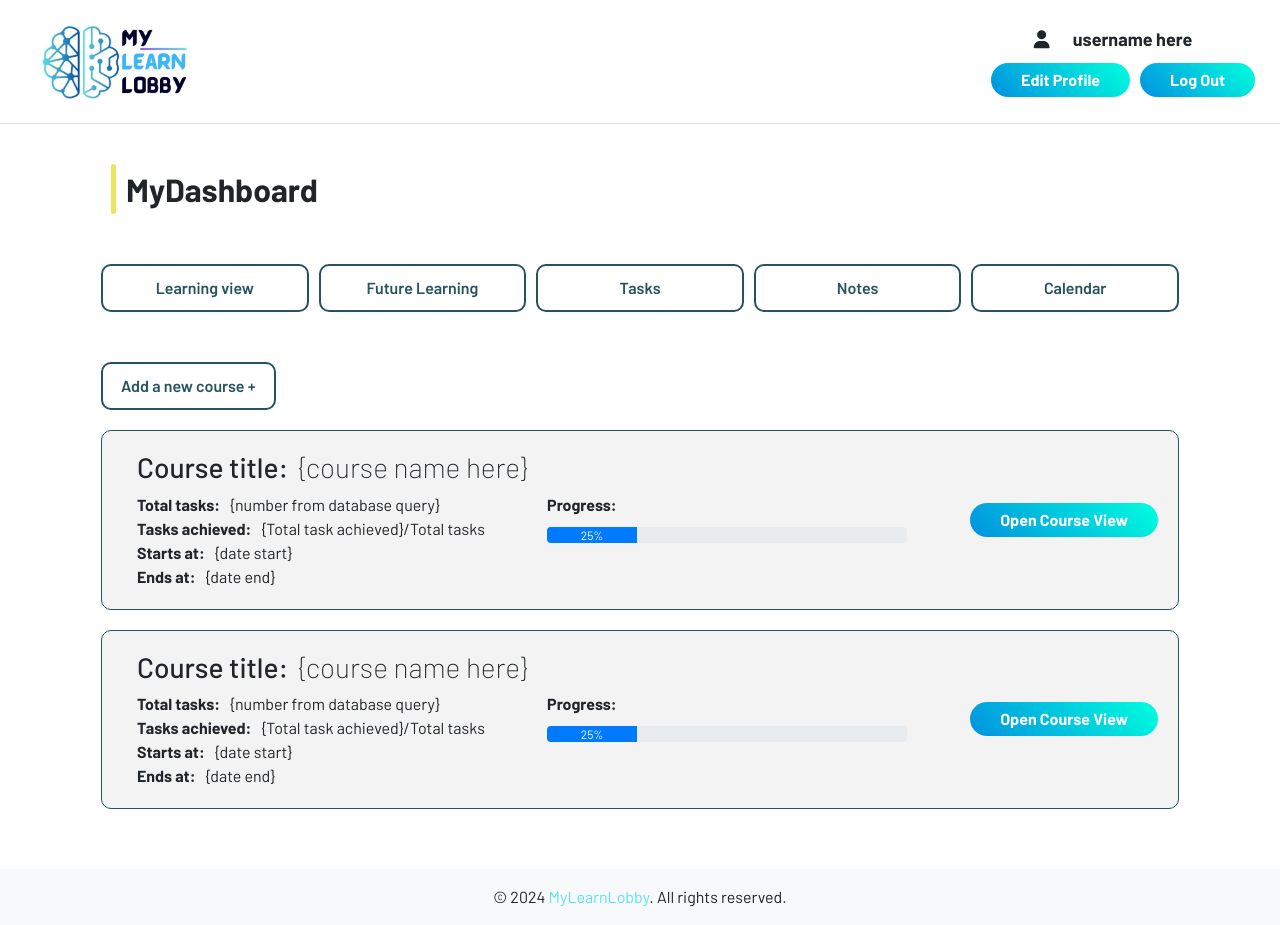
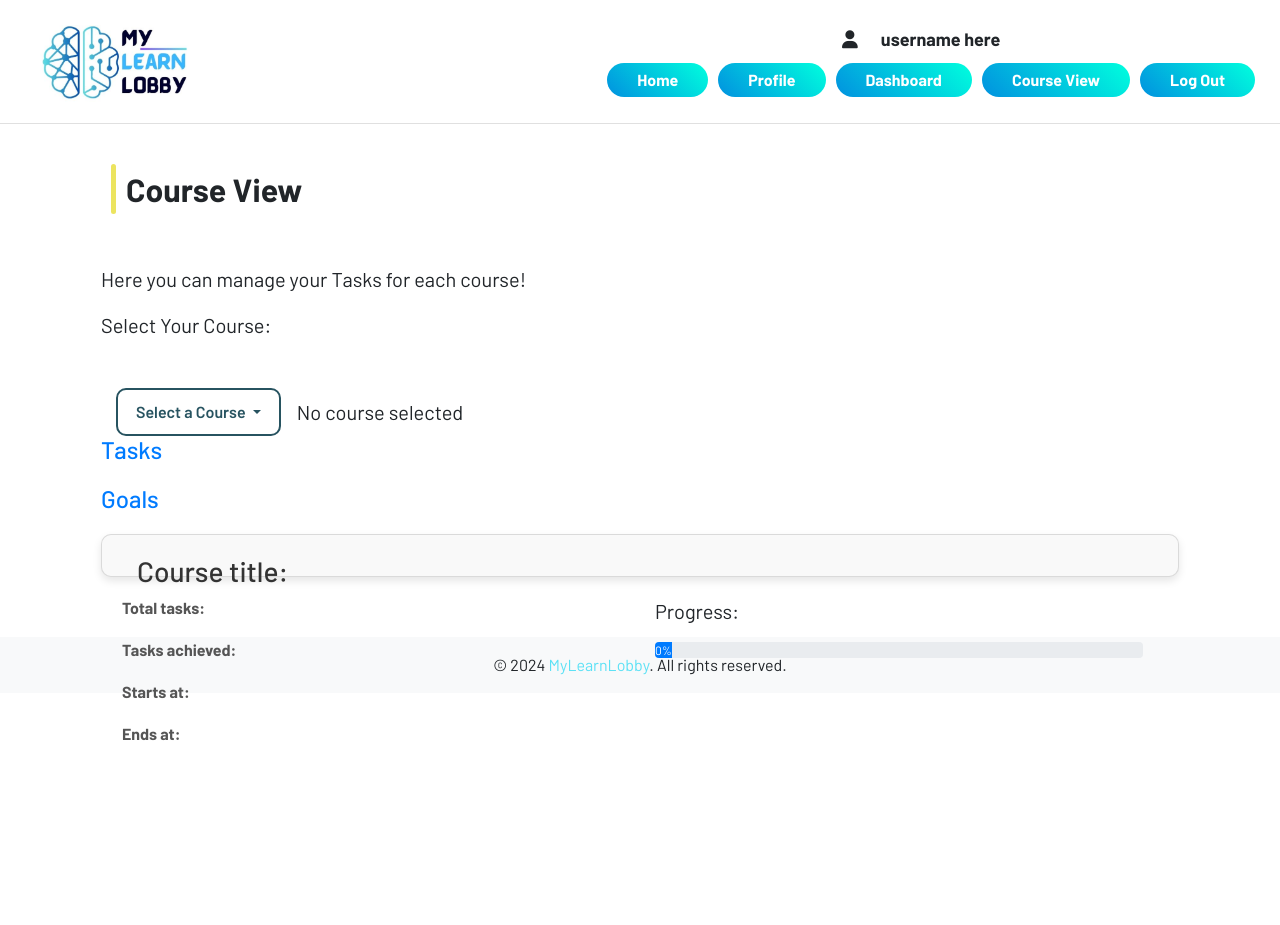
Before and after one commit to devmike93/MyLearnLobby, a Python web app: template flask_web_app/templates/courseview.html in a window 1280 px wide. After the commit the page ends 741 px from the top, so only its background shows below. Run offline with Jinja, Linux system fonts and the light colour scheme; the template is opened without the code that fills it, so the values that code supplies are empty; some libraries are stand-ins or nearby versions.

Commit message:
course view with tasks

```diff
--- a/flask_web_app/static/scripts/courseView.js
+++ b/flask_web_app/static/scripts/courseView.js
@@ -0,0 +1,146 @@
+document.addEventListener("DOMContentLoaded", function() {
+    const courseDropdown = document.getElementById("course-dropdown");
+    const dropdownMenu = document.getElementById("dropdown-menu");
+    const selectedCourseElement = document.getElementById("selected-course");
+    const tasksList = document.getElementById("tasks-list");
+    const goalsList = document.getElementById("goals-list");
+
+    // Function to fetch course list from server
+    function fetchCourseList() {
+        return new Promise((resolve) => {
+            const data = ["Course 1", "Course 2", "Course 3"];
+            setTimeout(() => resolve(data), 500);
+        });
+    }
+
+    // Function to fetch course data from server (dummy implementation)
+    function fetchCourseData(courseName) {
+        return new Promise((resolve) => {
+            const data = {
+                "Course 1": {
+                    title: "Course 1",
+                    totalTasks: 10,
+                    tasksAchieved: 2,
+                    startsAt: "2023-01-01",
+                    endsAt: "2023-12-31",
+                    progress: 20,
+                    tasks: ["Task 1.1", "Task 1.2", "Task 1.3"],
+                    goals: ["Goal 1.1", "Goal 1.2"]
+                },
+                "Course 2": {
+                    title: "Course 2",
+                    totalTasks: 8,
+                    tasksAchieved: 4,
+                    startsAt: "2023-02-01",
+                    endsAt: "2023-11-30",
+                    progress: 50,
+                    tasks: ["Task 2.1", "Task 2.2"],
+                    goals: ["Goal 2.1", "Goal 2.2"]
+                },
+                "Course 3": {
+                    title: "Course 3",
+                    totalTasks: 5,
+                    tasksAchieved: 5,
+                    startsAt: "2023-03-01",
+                    endsAt: "2023-09-30",
+                    progress: 100,
+                    tasks: [],
+                    goals: ["Goal 3.1"]
+                }
+            };
+            setTimeout(() => resolve(data[courseName]), 500);
+        });
+    }
+
+    // Function to update the dropdown menu
+    function updateDropdownMenu(courses) {
+        let dropdownHTML = '';
+        courses.forEach(course => {
+            dropdownHTML += `<a class="dropdown-item" href="#" data-value="${course}">${course}</a>`;
+        });
+        dropdownMenu.innerHTML = dropdownHTML;
+    }
+
+    // Event delegation for dropdown items
+    dropdownMenu.addEventListener("click", function(event) {
+        if (event.target.classList.contains("dropdown-item")) {
+            event.preventDefault();
+
+            const selectedValue = event.target.getAttribute("data-value");
+            courseDropdown.innerText = selectedValue;
+
+            localStorage.setItem("selectedCourse", selectedValue);
+            selectedCourseElement.innerText = "Selected Course: " + selectedValue;
+
+            fetchCourseData(selectedValue)
+                .then(courseData => {
+                    updateCourseCard(courseData);
+                    updateTasksList(courseData.tasks);
+                    updateGoalsList(courseData.goals);
+                })
+                .catch(error => {
+                    console.error("Error fetching course data:", error);
+                });
+        }
+    });
+
+    // Function to update the course card
+    function updateCourseCard(courseData) {
+        document.getElementById("courseName").innerText = courseData.title;
+        document.getElementById("totalTasks").innerText = courseData.totalTasks;
+        document.getElementById("tasksAchieved").innerText = `${courseData.tasksAchieved}/${courseData.totalTasks}`;
+        document.getElementById("startsAt").innerText = courseData.startsAt;
+        document.getElementById("endsAt").innerText = courseData.endsAt;
+
+        const progressBar = document.getElementById("progressBar");
+        progressBar.style.width = `${courseData.progress}%`;
+        progressBar.setAttribute("aria-valuenow", courseData.progress);
+        progressBar.innerText = `${courseData.progress}%`;
+    }
+
+    // Function to update the tasks list
+    function updateTasksList(tasks) {
+        tasksList.innerHTML = ''; // Clear existing tasks
+        tasks.forEach(task => {
+            const taskItem = document.createElement("li");
+            taskItem.innerHTML = `<input type="checkbox"> ${task}`;
+            tasksList.appendChild(taskItem);
+        });
+    }
+
+    // Function to update the goals list
+    function updateGoalsList(goals) {
+        goalsList.innerHTML = ''; // Clear existing goals
+        goals.forEach(goal => {
+            const goalItem = document.createElement("li");
+            goalItem.innerHTML = `<input type="checkbox"> ${goal}`;
+            goalsList.appendChild(goalItem);
+        });
+    }
+
+    // Load the course list from server on page load
+    fetchCourseList()
+        .then(courses => {
+            updateDropdownMenu(courses);
+
+            const selectedCourse = localStorage.getItem("selectedCourse");
+            if (selectedCourse && courses.includes(selectedCourse)) {
+                courseDropdown.innerText = selectedCourse;
+                selectedCourseElement.innerText = "Selected Course: " + selectedCourse;
+                fetchCourseData(selectedCourse)
+                    .then(courseData => {
+                        updateCourseCard(courseData);
+                        updateTasksList(courseData.tasks);
+                        updateGoalsList(courseData.goals);
+                    })
+                    .catch(error => {
+                        console.error("Error fetching course data:", error);
+                    });
+            } else {
+                selectedCourseElement.innerText = "No course selected";
+            }
+        })
+        .catch(error => {
+            console.error("Error fetching course list:", error);
+        });
+});
--- /dev/null
+++ b/flask_web_app/static/styles/courseView.css
@@ -0,0 +1,179 @@
+.left_section {
+    height: max-content;
+    display: flex;
+    align-items: center;
+  }
+
+  .left_section h2 {
+    height: min-content;
+    margin: 0;
+    font-weight: bolder;
+  }
+
+  .sub-header {
+    display: flex;
+    justify-content: space-between;
+    align-items: center;
+    margin-bottom: 50px;
+  }
+
+  /****************************END OF SHARED STYLES ************************/
+  .menu {
+    display: flex;
+    justify-content: space-between;
+    column-gap: 10px;
+    align-items: center;
+    margin-bottom: 20px;
+  }
+
+  .menu{
+  margin-bottom: 50px;
+  }
+
+  .menu .menu-button {
+    width: -webkit-fill-available;
+  }
+
+  .menu-button {
+    border: 2px solid #275360;
+    outline: none;
+    background: #fff;
+    color: #275360;
+    font-size: 1rem;
+    font-weight: 600;
+    padding: 10px 18px;
+    border-radius: 10px;
+    cursor: pointer;
+    transition: 0.15s ease;
+  }
+
+  .menu-button:hover {
+    border-color: #0191df;
+    color:  #0191df;
+    cursor: pointer;
+  }
+
+  .btn-get-started
+  {
+      height: fit-content;
+      width: max-content;
+  }
+
+  p {
+    font-size: 20px;
+  }
+
+
+.card {
+background-color: #f9f9f9;
+border-radius: 10px;
+padding: 20px;
+box-shadow: 0 4px 8px rgba(0, 0, 0, 0.1);
+margin-bottom: 20px;
+}
+.card h3 {
+color: #333;
+}
+.card .field {
+margin-bottom: 10px;
+}
+.card .field label {
+font-weight: bold;
+color: #555;
+}
+.card .field p {
+margin: 0;
+}
+.progress-bar {
+background-color: #007bff;
+}
+.list-section {
+margin-bottom: 20px;
+}
+.list-section h4 {
+color: #007bff;
+margin-bottom: 10px;
+}
+.list-section ul {
+list-style-type: none;
+padding: 0;
+}
+.list-section ul li {
+background-color: #e9ecef;
+margin-bottom: 5px;
+padding: 10px;
+border-radius: 5px;
+}
+
+  /* .course-card {
+    border: 1px solid #ddd;
+    border-radius: 5px;
+    padding: 20px;
+    margin-bottom: 20px;
+    background-color: #f8f9fa;
+  }
+  .progress {
+    height: 20px;
+  }
+  .tasks-list {
+    list-style: none;
+    padding: 0;
+  }
+  .tasks-list li {
+    padding: 10px;
+    border-bottom: 1px solid #ddd;
+  } */
+
+
+  /* .courses{
+      margin: 20px 0px;
+      padding: 0 0px;
+      display: flex;
+      flex-direction: column;
+      row-gap: 20px;
+  }
+  .course-details {
+    background-color: #f3f3f3;
+    border: 1px solid #275360;
+    border-radius: 10px;
+    max-width: -webkit-fill-available;
+    padding: 20px;
+    margin: 0 0px;
+    display: flex;
+    column-gap: 3em;
+    align-items: center;
+  }
+
+  .course-details h3 .course-title{
+  font-weight: 200;
+  margin-left: 10px;
+  }
+
+  .course-details .row .field{
+      display: flex;
+      align-items: center;
+      column-gap: 10px;
+      margin: 0 0px;
+  }
+
+  .course-details .field label{
+      margin: 0 0px;
+      font-weight: 700;
+  }
+
+
+  .course-details .field p {
+      font-size: 1rem;
+      margin: 0 0px;
+    }
+
+
+  .cours-progress {
+  margin-left: 20px;
+  }
+
+  .cours-progress p {
+      font-size: 1rem;
+      font-weight: 700;
+      margin: 0 0 10px 0px;
+  } */
--- a/flask_web_app/templates/courseview.html
+++ b/flask_web_app/templates/courseview.html
@@ -1,59 +1,27 @@
 <!DOCTYPE html>
 <html lang="en">
 <head>
-    <meta charset="UTF-8" />
-    <meta name="viewport" content="width=device-width, initial-scale=1.0" />
-    <title>MyDashboard</title>
-    <link
-      rel="stylesheet"
-      href="https://cdn.jsdelivr.net/npm/bootstrap@4.0.0/dist/css/bootstrap.min.css"
-      integrity="sha384-Gn5384xqQ1aoWXA+058RXPxPg6fy4IWvTNh0E263XmFcJlSAwiGgFAW/dAiS6JXm"
-      crossorigin="anonymous"
-    />
-    <script
-      src="https://code.jquery.com/jquery-3.2.1.slim.min.js"
-      integrity="sha384-KJ3o2DKtIkvYIK3UENzmM7KCkRr/rE9/Qpg6aAZGJwFDMVNA/GpGFF93hXpG5KkN"
-      crossorigin="anonymous"
-    ></script>
-    <script
-      src="https://cdn.jsdelivr.net/npm/popper.js@1.12.9/dist/umd/popper.min.js"
-      integrity="sha384-ApNbgh9B+Y1QKtv3Rn7W3mgPxhU9K/ScQsAP7hUibX39j7fakFPskvXusvfa0b4Q"
-      crossorigin="anonymous"
-    ></script>
-    <script
-      src="https://cdn.jsdelivr.net/npm/bootstrap@4.0.0/dist/js/bootstrap.min.js"
-      integrity="sha384-JZR6Spejh4U02d8jOt6vLEHfe/JQGiRRSQQxSfFWpi1MquVdAyjUar5+76PVCmYl"
-      crossorigin="anonymous"
-    ></script>
-    <link
-      rel="stylesheet"
-      href="https://cdnjs.cloudflare.com/ajax/libs/font-awesome/6.5.2/css/all.min.css"
-    />
-    <link
-      rel="stylesheet"
-      href="https://fonts.googleapis.com/css2?family=Material+Symbols+Rounded:opsz,wght,FILL,GRAD@48,400,0,0"
-    />
-    <link
-      href="https://fonts.googleapis.com/css2?family=Barlow:ital,wght@0,100;0,200;0,300;0,400;0,500;0,600;0,700;0,800;0,900;1,100;1,200;1,300;1,400;1,500;1,600;1,700;1,800;1,900&display=swap"
-      rel="stylesheet"
-    />
-    <link rel="stylesheet" href="../static/styles/dashboard.css" />
+  <meta charset="UTF-8">
+  <meta name="viewport" content="width=device-width, initial-scale=1.0">
+  <title>MyCourseView</title>
+  <link rel="stylesheet" href="https://cdn.jsdelivr.net/npm/bootstrap@4.0.0/dist/css/bootstrap.min.css" integrity="sha384-Gn5384xqQ1aoWXA+058RXPxPg6fy4IWvTNh0E263XmFcJlSAwiGgFAW/dAiS6JXm" crossorigin="anonymous">
+  <script src="https://code.jquery.com/jquery-3.2.1.slim.min.js" integrity="sha384-KJ3o2DKtIkvYIK3UENzmM7KCkRr/rE9/Qpg6aAZGJwFDMVNA/GpGFF93hXpG5KkN" crossorigin="anonymous"></script>
+  <script src="https://cdn.jsdelivr.net/npm/popper.js@1.12.9/dist/umd/popper.min.js" integrity="sha384-ApNbgh9B+Y1QKtv3Rn7W3mgPxhU9K/ScQsAP7hUibX39j7fakFPskvXusvfa0b4Q" crossorigin="anonymous"></script>
+  <script src="https://cdn.jsdelivr.net/npm/bootstrap@4.0.0/dist/js/bootstrap.min.js" integrity="sha384-JZR6Spejh4U02d8jOt6vLEHfe/JQGiRRSQQxSfFWpi1MquVdAyjUar5+76PVCmYl" crossorigin="anonymous"></script>
+  <link rel="stylesheet" href="https://cdnjs.cloudflare.com/ajax/libs/font-awesome/6.5.2/css/all.min.css">
+  <link rel="stylesheet" href="https://fonts.googleapis.com/css2?family=Material+Symbols+Rounded:opsz,wght,FILL,GRAD@48,400,0,0">
+  <link href="https://fonts.googleapis.com/css2?family=Barlow:ital,wght@0,100;0,200;0,300;0,400;0,500;0,600;0,700;0,800;0,900&display=swap" rel="stylesheet">
+  <link rel="stylesheet" href="../static/styles/courseView.css">
+  <link rel="stylesheet" href="../static/styles/header.css">
+  <link rel="stylesheet" href="../static/styles/footer.css">
+  <link rel="shortcut icon" href="../images/icon.png">
 
-    <script src="../static/scripts/courseview.js"></script>
-    <link rel="stylesheet" href="../static/styles/header.css" />
-    <link rel="stylesheet" href="../static/styles/footer.css" />
-    <link rel="shortcut icon" href="../images/icon.png" />
 </head>
 <body>
   <!-- Start HEADER -->
   <header>
     <a class="navbar-brand" href="#">
-        <img
-          src="../static/images/logo.jpg"
-          width="150"
-          class="d-inline-block align-top"
-          alt="mylearnlobby"
-        />
+      <img src="../static/images/logo.jpg" width="150" class="d-inline-block align-top" alt="mylearnlobby">
     </a>
     <div class="user-section">
       <div class="username">
@@ -61,9 +29,10 @@
         <label>username here</label>
       </div>
       <div class="row">
-          <a class="btn-get-started" title="Edit profile" href="profile.html">
-            Edit Profile
-          </a>
+        <a class="btn-get-started" title="Edit profile" href="landingPage.html">Home</a>
+        <a class="btn-get-started" title="Edit profile" href="profile.html">Profile</a>
+        <a class="btn-get-started" title="Edit profile" href="dashboard.html">Dashboard</a>
+        <a class="btn-get-started" title="Edit profile" href="courseView.html">Course View</a>
         <button class="btn-logout" title="Logout">Log Out</button>
       </div>
     </div>
@@ -74,135 +43,81 @@
       <div class="row sub-header">
         <div class="col left_section">
           <div class="decorative_col"></div>
-            <h2>MyDashboard</h2>
+          <h2>Course View</h2>
         </div>
       </div>
-        <div class="menu">
-          <button class="menu-button" id="learningViewBtn">
-            Learning view
-          </button>
-          <button class="menu-button" id="futureLearningBtn">
-            Future Learning
-          </button>
-          <button class="menu-button" id="tasksBtn">Tasks</button>
-          <button class="menu-button" id="notesBtn">Notes</button>
-          <button class="menu-button" id="notesBtn">Calendar</button>
+      <p>Here you can manage your Tasks for each course!</p>
+      <p>Select Your Course:</p>
+
+      <div class="container mt-5">
+        <div class="d-flex align-items-center">
+          <div class="dropdown mr-3">
+            <a class="btn menu-button dropdown-toggle" href="#" role="button" id="course-dropdown" data-toggle="dropdown" aria-haspopup="true" aria-expanded="false">
+              Select a Course
+            </a>
+            <div class="dropdown-menu" id="dropdown-menu" aria-labelledby="course-dropdown">
+              <!-- Dropdown items will be populated by JS -->
+            </div>
+          </div>
+          <!-- Display the selected course here -->
+          <p id="selected-course" class="mb-0"></p>
+        </div>
       </div>
 
-        <button class="menu-button" id="addCourseBtn">
-          Add a new course +
-        </button>
+      <div class="list-section">
+        <h4>Tasks</h4>
+        <ul id="tasks-list"></ul>
+      </div>
 
-        <div class="col courses">
-            <div class="course-details">
+      <div class="list-section">
+        <h4>Goals</h4>
+        <ul id="goals-list"></ul>
+      </div>
+
+      <div id="course-card-container">
+        <div class="card course-details">
           <div class="col">
             <h3>
-                    Course title:<span id="courseName" class="course-title"
-                      >{course name here}</span
-                    >
+              Course title: <span id="courseName" class="course-title"></span>
             </h3>
             <div class="row">
               <div class="col">
                 <div class="row field">
                   <label>Total tasks:</label>
-                        <p>{number from database query}</p>
+                  <p id="totalTasks"></p>
                 </div>
                 <div class="row field">
                   <label>Tasks achieved:</label>
-                        <p>{Total task achieved}/Total tasks</p>
+                  <p id="tasksAchieved"></p>
                 </div>
                 <div class="row field">
                   <label>Starts at:</label>
-                        <p>{date start}</p>
+                  <p id="startsAt"></p>
                 </div>
                 <div class="row field">
                   <label>Ends at:</label>
-                        <p>{date end}</p>
+                  <p id="endsAt"></p>
                 </div>
               </div>
               <div class="col cours-progress">
                 <p>Progress:</p>
                 <div class="progress">
-                        <div
-                          class="progress-bar"
-                          role="progressbar"
-                          style="width: 25%"
-                          aria-valuenow="25"
-                          aria-valuemin="0"
-                          aria-valuemax="100"
-                        >
-                          25%
+                  <div id="progressBar" class="progress-bar" role="progressbar" aria-valuenow="0" aria-valuemin="0" aria-valuemax="100">0%</div>
                 </div>
               </div>
             </div>
           </div>
         </div>
-                <button id="openCourse" class="btn-get-started">
-                  Open Course View
-                </button>
-              </div>
-
-              <div class="course-details">
-                <div class="col">
-                  <h3>
-                    Course title:<span id="courseName" class="course-title"
-                      >{course name here}</span
-                    >
-                  </h3>
-                  <div class="row">
-                    <div class="col">
-                      <div class="row field">
-                        <label>Total tasks:</label>
-                        <p>{number from database query}</p>
-                      </div>
-                      <div class="row field">
-                        <label>Tasks achieved:</label>
-                        <p>{Total task achieved}/Total tasks</p>
-                      </div>
-                      <div class="row field">
-                        <label>Starts at:</label>
-                        <p>{date start}</p>
-                      </div>
-                      <div class="row field">
-                        <label>Ends at:</label>
-                        <p>{date end}</p>
-                      </div>
-                    </div>
-                    <div class="col cours-progress">
-                      <p>Progress:</p>
-                      <div class="progress">
-                        <div
-                          class="progress-bar"
-                          role="progressbar"
-                          style="width: 25%"
-                          aria-valuenow="25"
-                          aria-valuemin="0"
-                          aria-valuemax="100"
-                        >
-                          25%
-                        </div>
-                      </div>
-                    </div>
-                  </div>
-                </div>
-                <button id="openCourse" class="btn-get-started">
-                  Open Course View
-                </button>
-              </div>
       </div>
 
     </div>
   </div>
-    <footer
-      id="sticky-footer"
-      class="flex-shrink-0 py-3 bg-light text-white-50"
-    >
+
+  <footer id="sticky-footer" class="flex-shrink-0 py-3 bg-light text-white-50">
     <div class="container text-center">
-        <medium
-          >&copy; 2024 <a href="http://mylearnlobby.me">MyLearnLobby</a>. All
-          rights reserved.</medium
-        >
+      <medium>&copy; 2024 <a href="http://mylearnlobby.me">MyLearnLobby</a>. All rights reserved.</medium>
     </div>
   </footer>
+  <script src="../static/scripts/courseView.js"></script>
 </body>
 </html>
```
Lines whose indentation alone changed are shown as unchanged.
